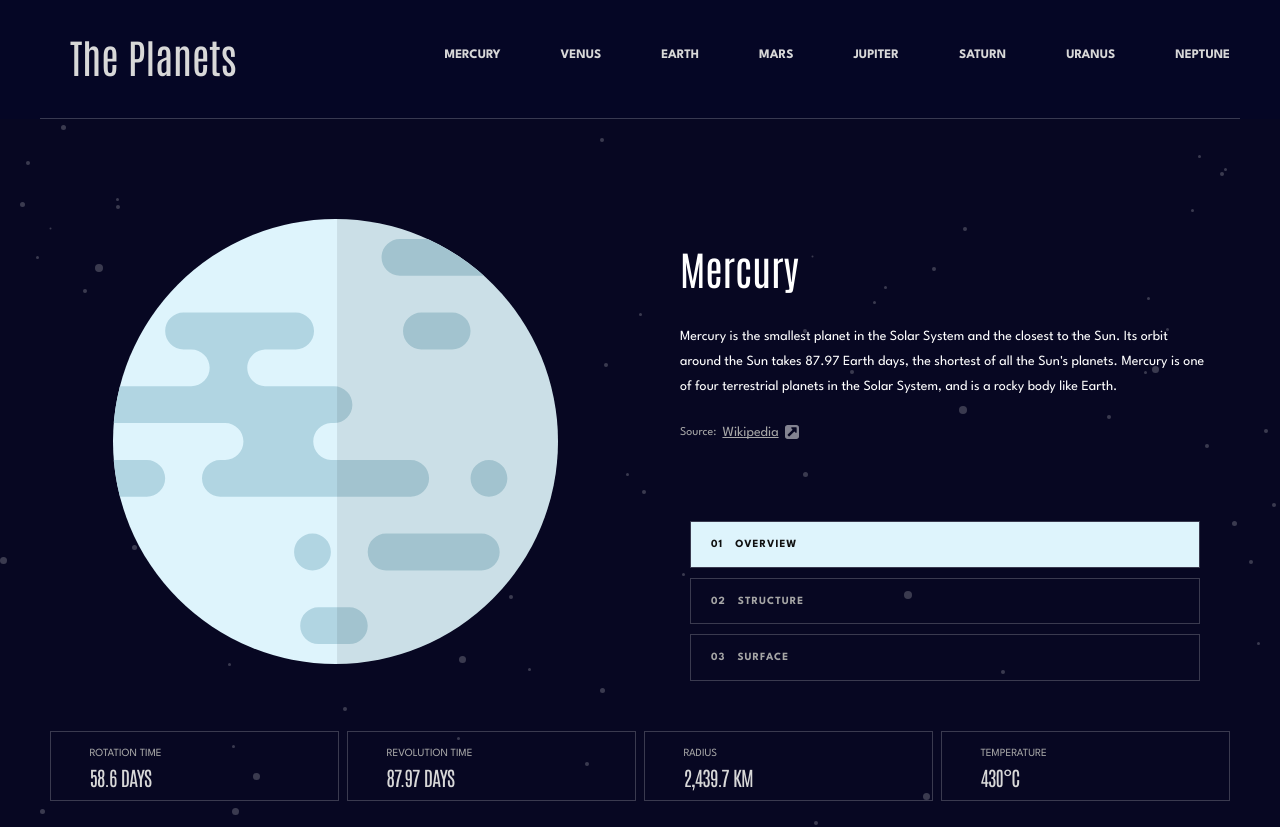
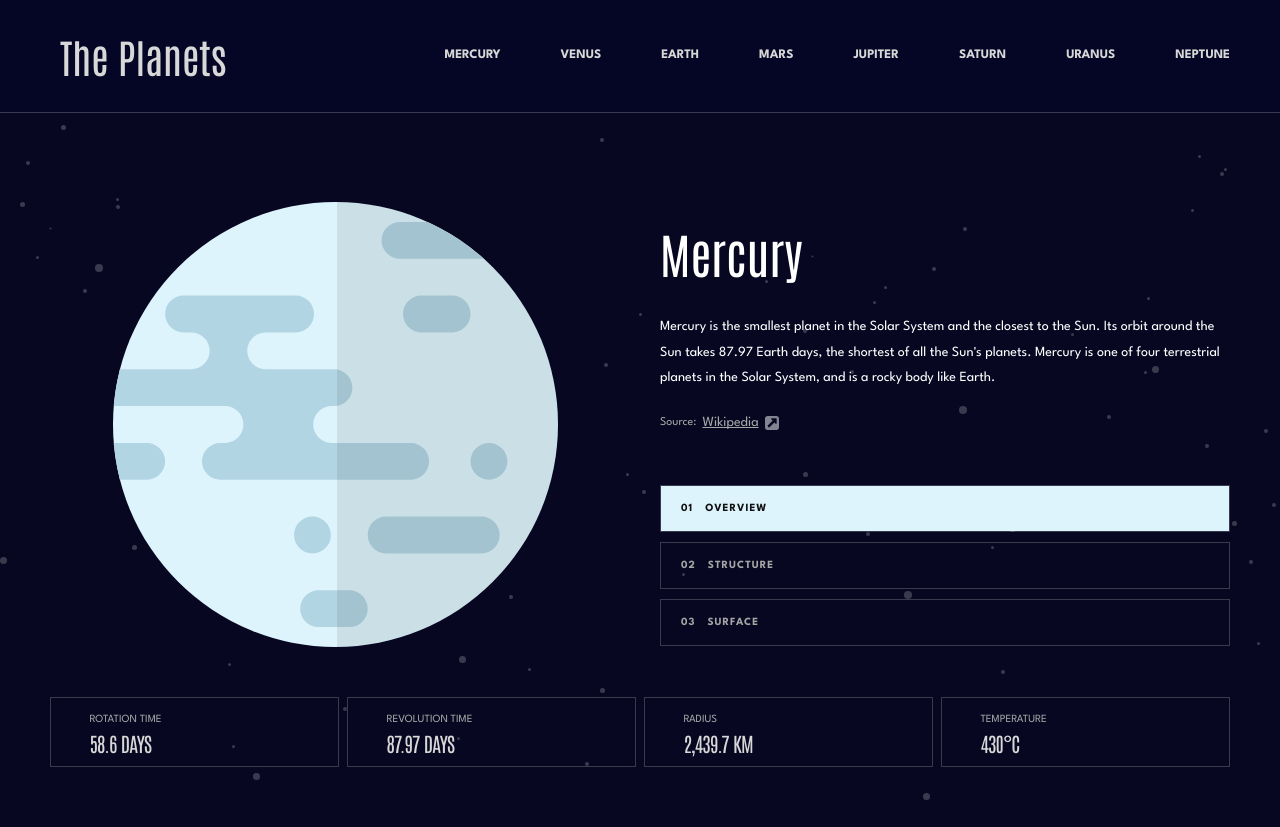
Before and after one commit to cgojk/planets, a React (Vite) app: page /mercury/overview in a window 1280 px wide. After the commit the page ends 800 px from the top, so only its background shows below. Built offline with nearby package versions, Linux system fonts and the light colour scheme.

Commit message:
orgianisng some padding in internal menu

```diff
--- a/src/styles/_queries.scss
+++ b/src/styles/_queries.scss
@@ -1,8 +1,8 @@
 // ===============================
 // TABLET / DESKTOP
-// 710px+
+// 768px+
 // ===============================
-@media only screen and (min-width: 710px) {
+@media only screen and (min-width: 768px) {
 
     .main-content {
 
@@ -245,6 +245,9 @@
     justify-content:space-between;
     align-items:center;
     gap:var(--space-4);
+     max-width: none;
+    margin: 0;
+    padding: 0 var(--space-10);
 
 
 }
@@ -261,6 +264,12 @@
 .wrapper__general--details{
     grid-column: 3 / 5;
     grid-row: 1 / 2;
+    padding:0;
+
+    .general__item__name{
+        font: var(--font-2);
+        letter-spacing: var(--font-2-letter-spacing);
+    }
 
 }
 
@@ -271,6 +280,10 @@
         grid-column: 3/ 5;
         grid-row: 2 / 3;
 
+        .internal-navigation__list{
+          padding: 0;
+        }
+
 
      }
 }
--- a/src/styles/index.css
+++ b/src/styles/index.css
@@ -514,7 +514,7 @@ a {
   color: inherit;
 }
 
-@media only screen and (min-width: 710px) {
+@media only screen and (min-width: 768px) {
   .main-content {
     padding-top: var(--space-20);
   }
@@ -679,6 +679,9 @@ a {
     justify-content: space-between;
     align-items: center;
     gap: var(--space-4);
+    max-width: none;
+    margin: 0;
+    padding: 0 var(--space-10);
   }
   .general__inner .image__container {
     grid-column: 1/3;
@@ -690,9 +693,17 @@ a {
   .general__inner .wrapper__general--details {
     grid-column: 3/5;
     grid-row: 1/2;
+    padding: 0;
+  }
+  .general__inner .wrapper__general--details .general__item__name {
+    font: var(--font-2);
+    letter-spacing: var(--font-2-letter-spacing);
   }
   .internal-navigation {
     grid-column: 3/5;
     grid-row: 2/3;
   }
+  .internal-navigation .internal-navigation__list {
+    padding: 0;
+  }
 }/*# sourceMappingURL=index.css.map */
```
Also changed, not shown: 1 other file (tests, documents, lock files or other folders).
